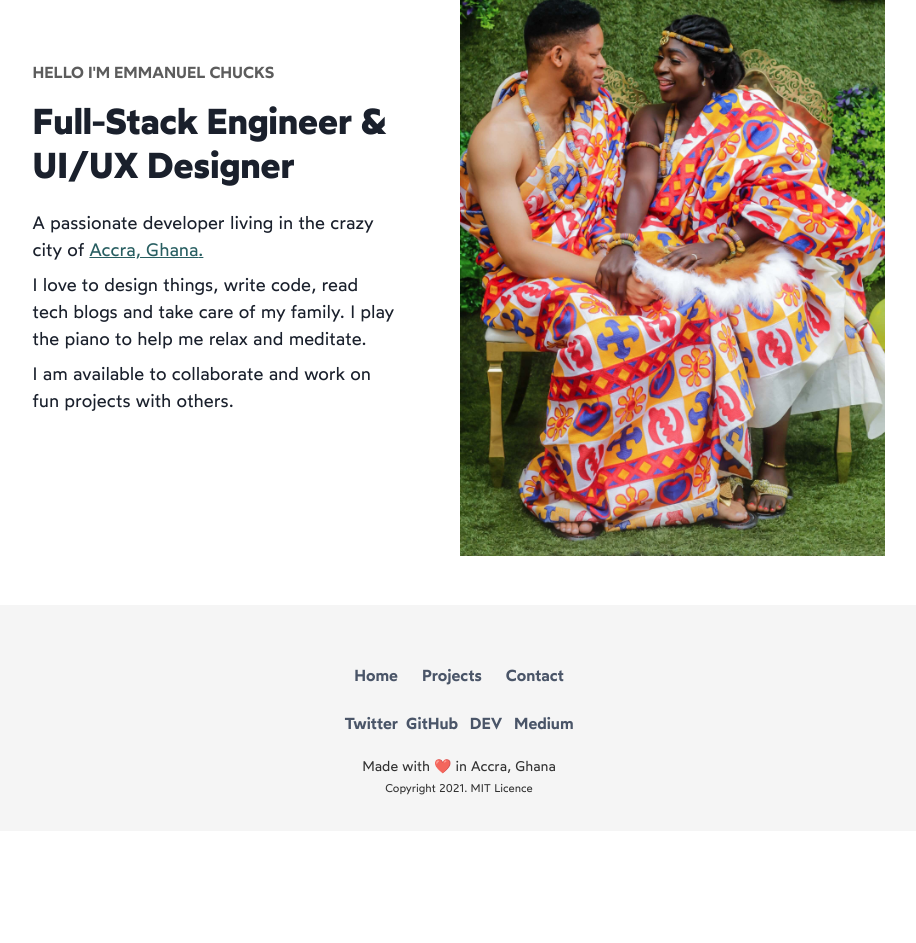
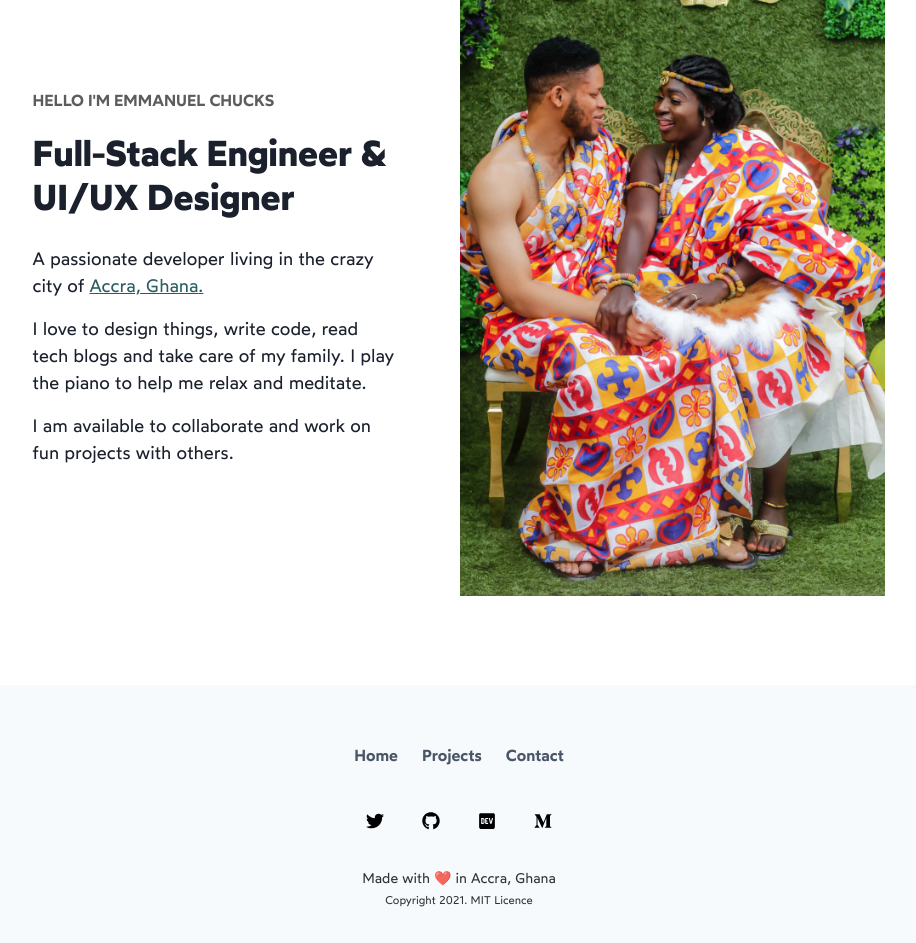
Before and after one commit to emmanuelchucks/emmanuelchucks.com, a Next.js app: page / in a window 1280 px wide. Shown: the part 200-1143 px from the top of the page, without its empty margins (181-1097 px from the left). Before the commit the page ends 1031 px from the top, so only its background shows below. Built offline with nearby package versions, Linux system fonts and the light colour scheme.

Commit message:
style(footer): change social links to icons
- added more whitespace for visual hierarchy
- minor color changes

```diff
--- a/components/Footer.tsx
+++ b/components/Footer.tsx
@@ -1,30 +1,36 @@
-import { Box, IconButton, Link, Stack, Text } from "@chakra-ui/react";
+import { Box, IconButton, Stack, Text } from "@chakra-ui/react";
+import { FaDev, FaGithub, FaMediumM, FaTwitter } from "react-icons/fa";
 
 import Navigation from "./Navigation";
 import siteData from "utils/site-data";
 
 function Footer() {
-  const { navigation, socials } = siteData;
+  const { socials } = siteData;
+  const socialIcons = [FaTwitter, FaGithub, FaDev, FaMediumM];
 
   return (
-    <Stack
-      as="footer"
-      align="center"
-      spacing={6}
-      bg="blackAlpha.50"
-      pt={16}
-      pb={8}
-    >
+    <Stack as="footer" align="center" spacing={6} bg="gray.50" pt={16} pb={8}>
       <Stack align="center" spacing={8} color="blackAlpha.700">
         <Navigation />
-        <Stack as="ul" direction="row" spacing={2}>
-          {socials.map(({ name, url }) => (
-            <IconButton as="li" variant="link" aria-label={name} key={name}>
-              <Link href={`https://${url}`} target="_blank">
-                {name}
-              </Link>
-            </IconButton>
-          ))}
+        <Stack as="ul" direction="row" spacing={2} listStyleType="none">
+          {socials.map(({ name, url }, idx) => {
+            const Icon = socialIcons[idx];
+            return (
+              <Box as="li" key={name}>
+                <IconButton
+                  as="a"
+                  icon={<Icon />}
+                  aria-label={name}
+                  variant="ghost"
+                  colorScheme="blackAlpha"
+                  size="lg"
+                  color="black"
+                  href={`https://${url}`}
+                  target="_blank"
+                ></IconButton>
+              </Box>
+            );
+          })}
         </Stack>
       </Stack>
       <Box textAlign="center" color="blackAlpha.800" fontSize="sm">
--- a/components/Hero.tsx
+++ b/components/Hero.tsx
@@ -25,10 +25,9 @@ function Hero() {
       as="section"
       direction={["column", "row"]}
       align={[null, "center"]}
-      spacing="5vw"
+      spacing={[10, "5vw"]}
       id="home"
       mx={5}
-      my={10}
     >
       <Box maxW="30ch">
         <Heading
@@ -40,8 +39,8 @@ function Hero() {
         >
           {hero.intro}
         </Heading>
-        <Heading my={5}>{hero.title}</Heading>
-        <Stack align="flex-start">
+        <Heading my={6}>{hero.title}</Heading>
+        <Stack align="flex-start" spacing={4}>
           <Text>
             {hero.body.p1}{" "}
             <Link
--- a/package.json
+++ b/package.json
@@ -15,7 +15,8 @@
     "framer-motion": "^4.1.17",
     "next": "11.1.2",
     "react": "17.0.2",
-    "react-dom": "17.0.2"
+    "react-dom": "17.0.2",
+    "react-icons": "^4.2.0"
   },
   "devDependencies": {
     "@types/react": "17.0.24",
--- a/pages/index.tsx
+++ b/pages/index.tsx
@@ -27,7 +27,7 @@ const Home: NextPage = () => {
           <Navigation />
         </Stack>
 
-        <Stack as="main" flex={1} justify="center" align="center">
+        <Stack as="main" flex={1} justify="center" align="center" py={[12, 20]}>
           <Hero />
         </Stack>
 
--- a/utils/site-data.ts
+++ b/utils/site-data.ts
@@ -9,8 +9,8 @@ const siteData = {
   navigation: ["Home", "Projects", "Contact"],
   socials: [
     { name: "Twitter", url: "twitter.com/emmanuelchucks" },
-    { name: "GitHub", url: "github.com/emmanuelchucks" },
-    { name: "DEV", url: "dev.to/emmanuelchucks" },
+    { name: "Github", url: "github.com/emmanuelchucks" },
+    { name: "Dev", url: "dev.to/emmanuelchucks" },
     { name: "Medium", url: "medium.com/@emmanuelchucks" },
   ],
 };
```
Also changed, not shown: 1 other file (tests, documents, lock files or other folders).
